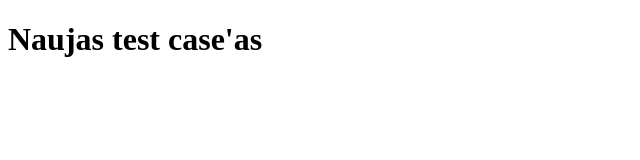
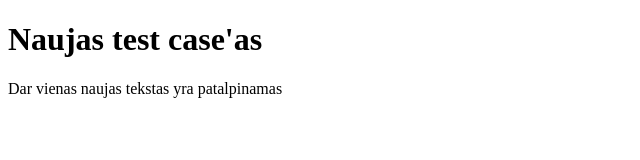
Before and after one commit to VaivaBar/Test-0930-2, a plain HTML site: page index.html in a window 1280 px wide. Shown: the whole page, without its empty margins (0-640 px from the left). Drawn offline with Linux system fonts and the light colour scheme.

Commit message:
parašytas dar vienas naujas tekstas

```diff
--- a/index.html
+++ b/index.html
@@ -7,5 +7,6 @@
 </head>
 <body>
     <h1> Naujas test case'as </h1>
+    <p> Dar vienas naujas tekstas yra patalpinamas </p>
 </body>
 </html>
```
